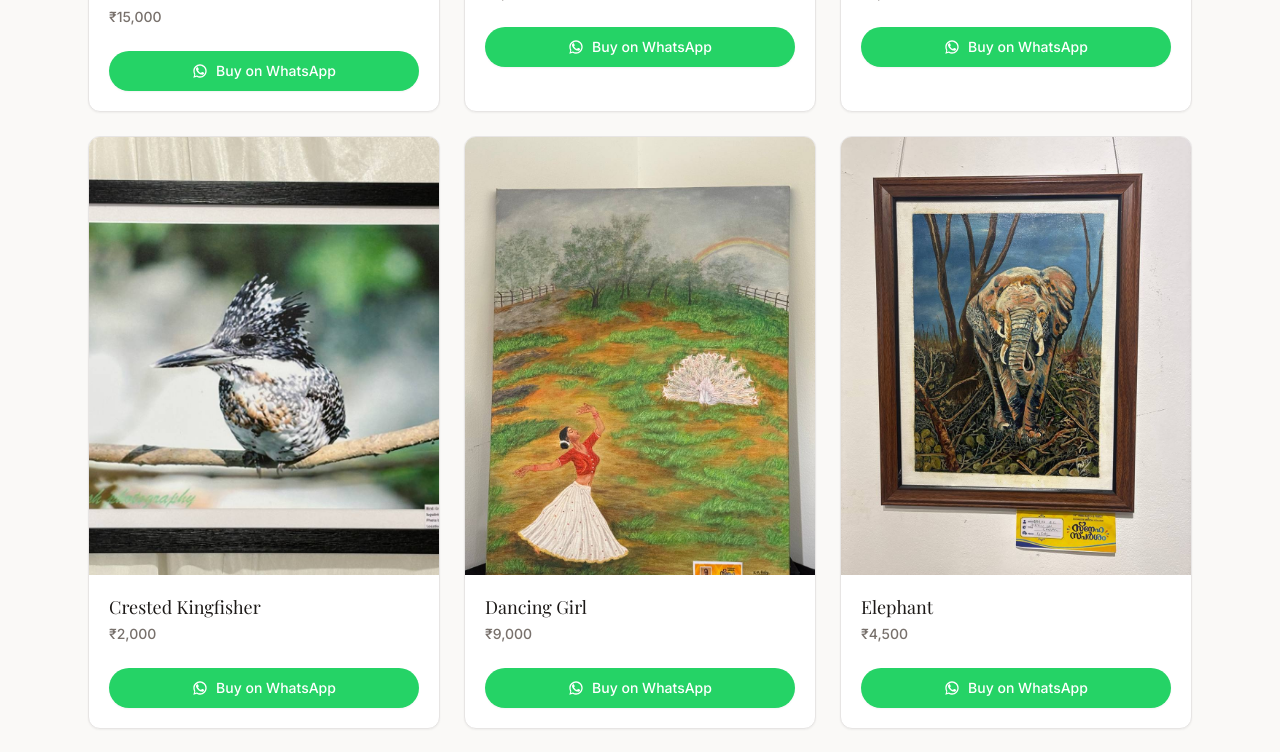
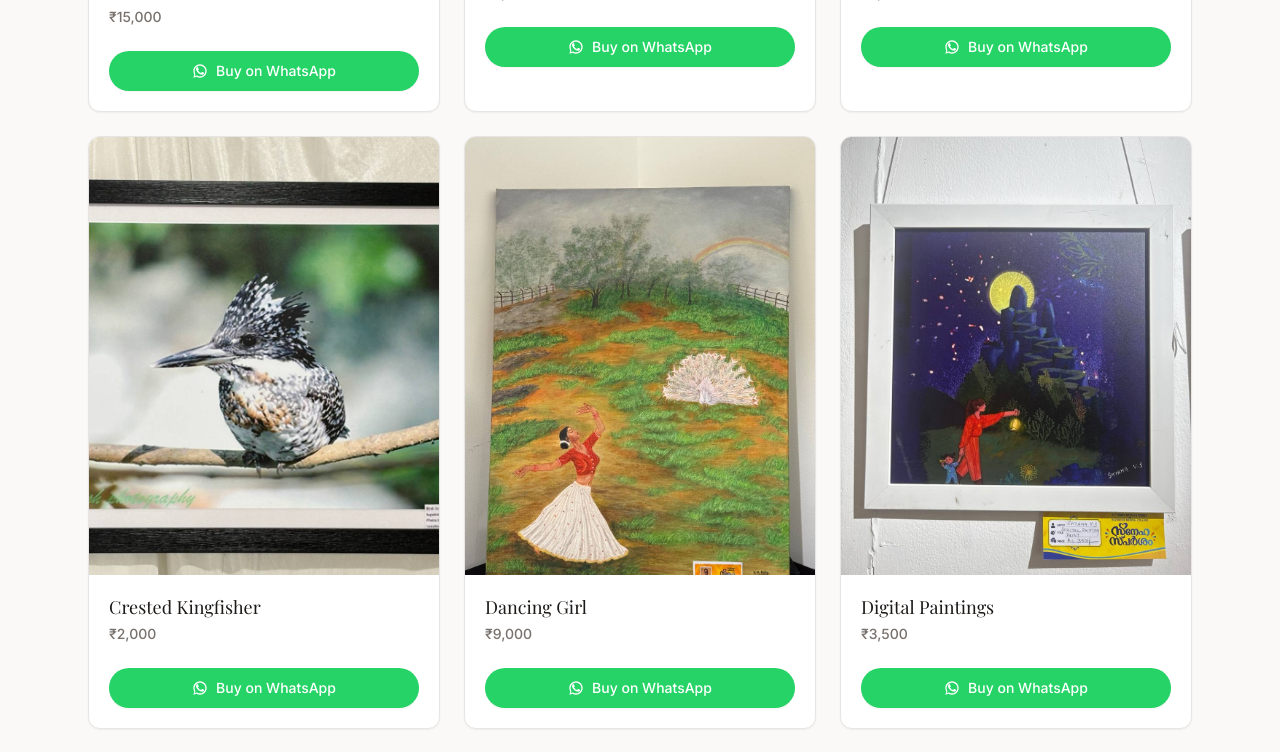
Before and after one commit to jasilmohmd/Art-catalogue, a Next.js app: page / in a window 1280 px wide. Shown: the part 5180-5932 px from the top of the page. Built offline with nearby package versions, Linux system fonts and the light colour scheme; a web font is replaced by a local one.

Commit message:
feat: add Digital Paintings artwork

```diff
--- a/data/artworks.ts
+++ b/data/artworks.ts
@@ -168,6 +168,13 @@ export const artworks: Artwork[] = [
     name: "Dancing Girl",
     price: 9000,
     image: "/artworks/dancing_girl-9000.jpg",
+    available: true,
+  },
+  {
+    id: "digital-paintings",
+    name: "Digital Paintings",
+    price: 3500,
+    image: "/artworks/digital_paintings-3500.jpg",
     available: true,
   },
   {
```
Also changed, not shown: public/artworks/digital_paintings-3500.jpg (added).
